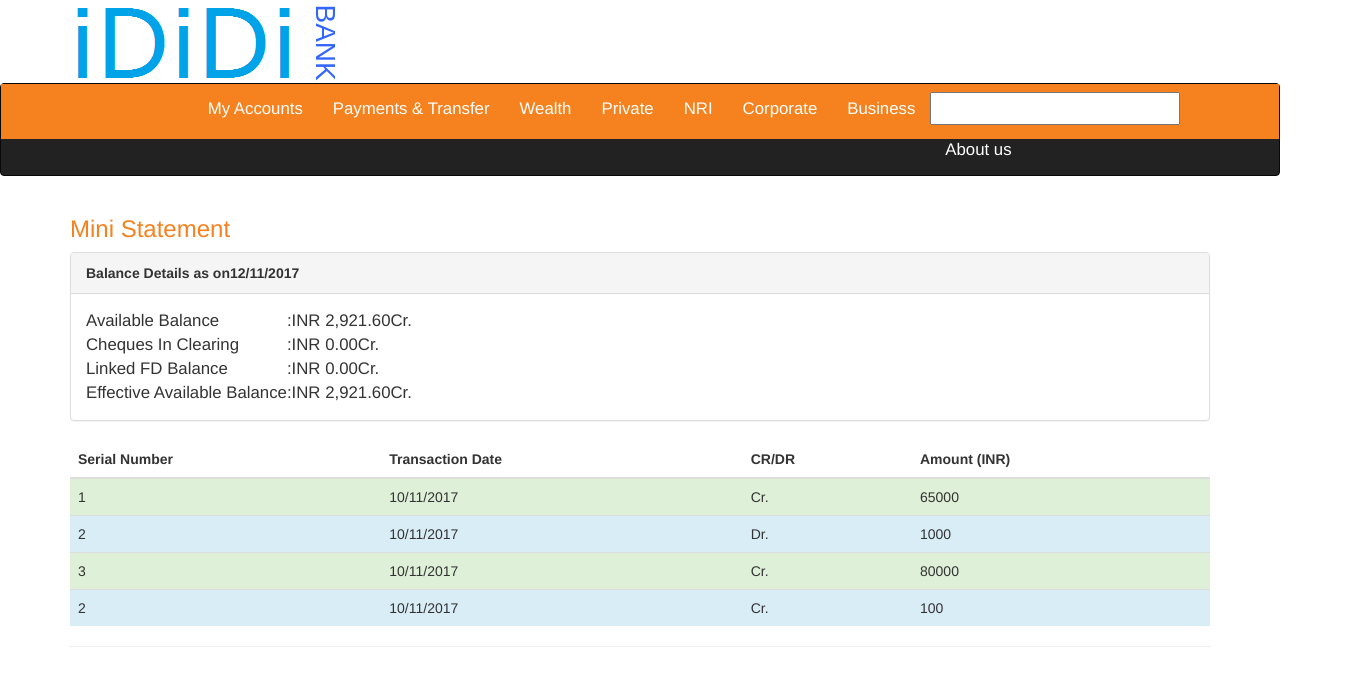
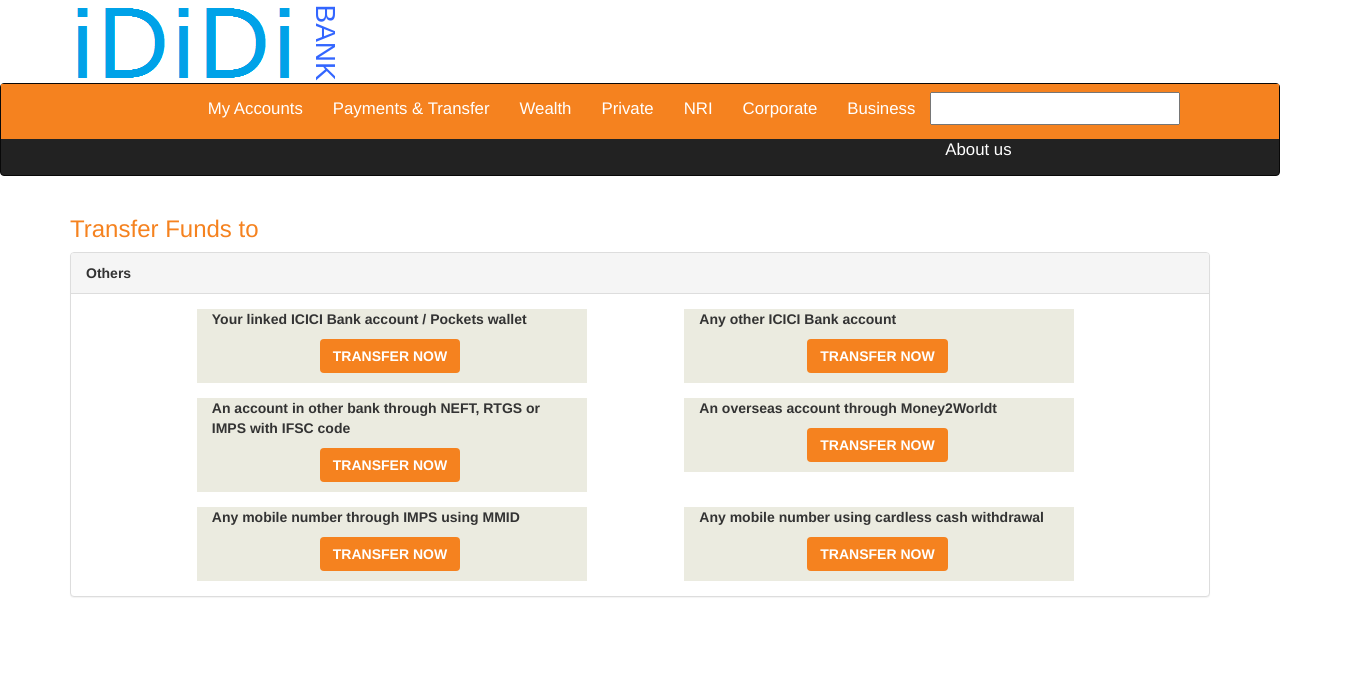
Before and after one commit to vishalkmohan/angular-bank-mgmt, an Angular app in the folder app-new/: page / in a window 1280 px wide. Shown: the top 686 px of the page, 1367 px wide, since content can reach past the window. Built offline with nearby package versions, Linux system fonts and the light colour scheme.

Commit message:
[Payments Page] Moved to angular template

```diff
--- a/app-new/src/app/app.component.html
+++ b/app-new/src/app/app.component.html
@@ -1 +1 @@
-<app-bankstatement></app-bankstatement>
+<app-payments></app-payments>
--- a/app-new/src/app/payments/payments.component.html
+++ b/app-new/src/app/payments/payments.component.html
@@ -1,3 +1,71 @@
-<p>
-  payments works!
-</p>
+
+<div class="container">
+  <img src="./../assets/bank/ididibank.png">
+  <span class="vertical-text-logo">BANK</span>
+</div>
+
+<nav class="navbar navbar-inverse">
+  <div class="container-fluid menubar">
+    <ul class="nav navbar-nav">
+      <li><a href="accountdetails.html">My Accounts</a></li>
+      <li><a href="transfer.html">Payments & Transfer</a></li>
+      <li><a href="#">Wealth</a></li>
+      <li><a href="#">Private</a></li>
+      <li><a href="#">NRI</a></li>
+      <li><a href="#">Corporate</a></li>
+      <li><a href="#">Business</a></li>
+      <li><input class="nav-search" type="text" name="search"></li>
+      <li><a href="#">About us</a></li>
+    </ul>
+  </div>
+</nav>
+
+
+<div class="container">
+<h3 style="color:rgb(245,130,31);">Transfer Funds to</h3>
+    <div class="panel panel-default">
+      <div class="panel-heading"><b>Others</b></div>
+      <div class="panel-body">
+
+      <div style="padding-left: 10%">
+        <div class="container">
+          <div class="row"  style="padding-bottom: 15px">
+            <div class="col-md-4" style="background-color:#ebebe0;">
+              <b>Your linked ICICI Bank account / Pockets wallet</b><br>
+              <a href="transferform.html" class="btn transfer-box">TRANSFER NOW</a>
+            </div>
+            <div class="col-md-1"></div>
+            <div class="col-md-4" style="background-color:#ebebe0;">
+              <b>Any other ICICI Bank account</b><br>
+              <a href="transferform.html" class="btn transfer-box">TRANSFER NOW</a>
+            </div>
+          </div>
+
+          <div class="row"  style="padding-bottom: 15px">
+            <div class="col-md-4" style="background-color:#ebebe0;">
+              <b>An account in other bank through NEFT, RTGS or IMPS with IFSC code</b><br>
+              <a href="transferform.html" class="btn transfer-box">TRANSFER NOW</a>
+            </div>
+            <div class="col-md-1"></div>
+            <div class="col-md-4" style="background-color:#ebebe0;">
+              <b>An overseas account through Money2Worldt</b><br>
+              <a href="transferform.html" class="btn transfer-box">TRANSFER NOW</a>
+            </div>
+          </div>
+          <div class="row" >
+            <div class="col-md-4" style="background-color:#ebebe0;">
+              <b>Any mobile number through IMPS using MMID</b><br>
+              <a href="transferform.html" class="btn transfer-box">TRANSFER NOW</a>
+            </div>
+            <div class="col-md-1"></div>
+            <div class="col-md-4" style="background-color:#ebebe0;">
+              <b>Any mobile number using cardless cash withdrawal</b><br>
+              <a href="transferform.html" class="btn transfer-box">TRANSFER NOW</a>
+            </div>
+          </div>
+        </div>
+       </div>
+
+      </div>
+    </div>
+  </div>
```
